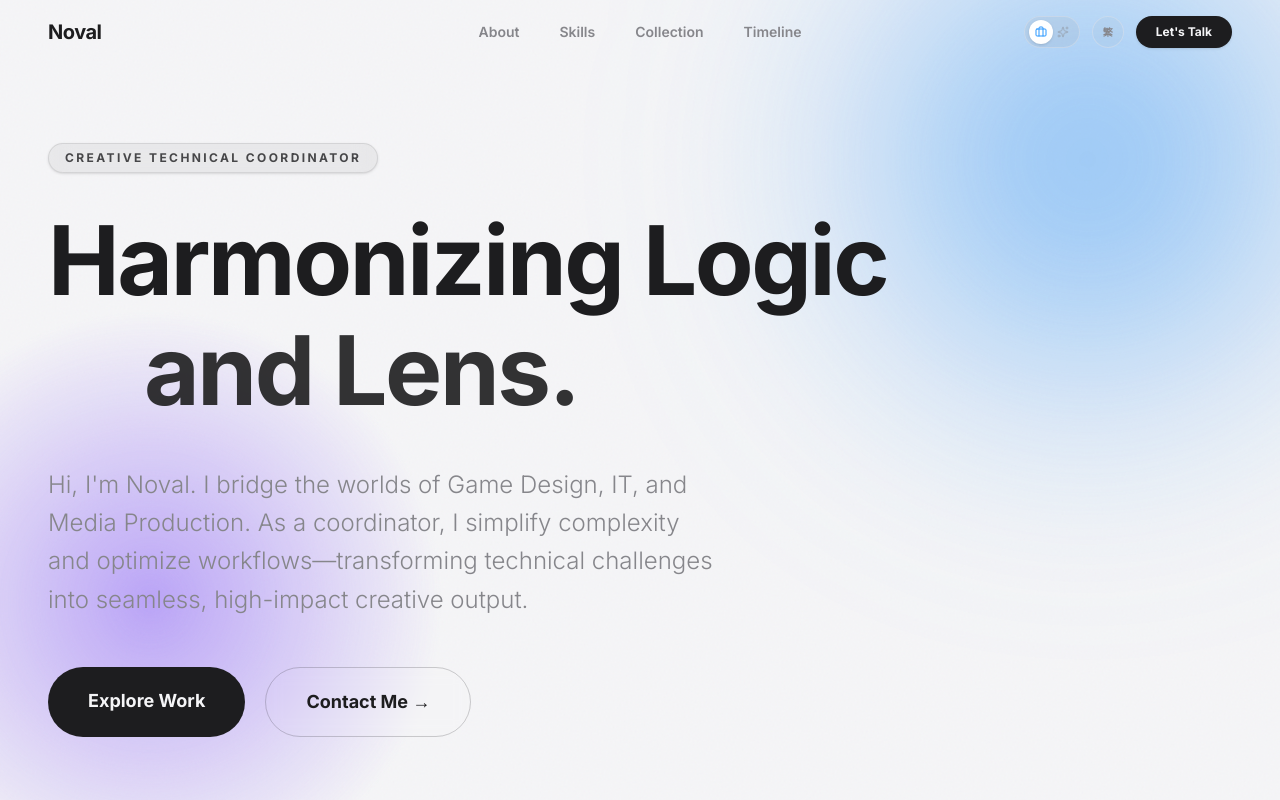
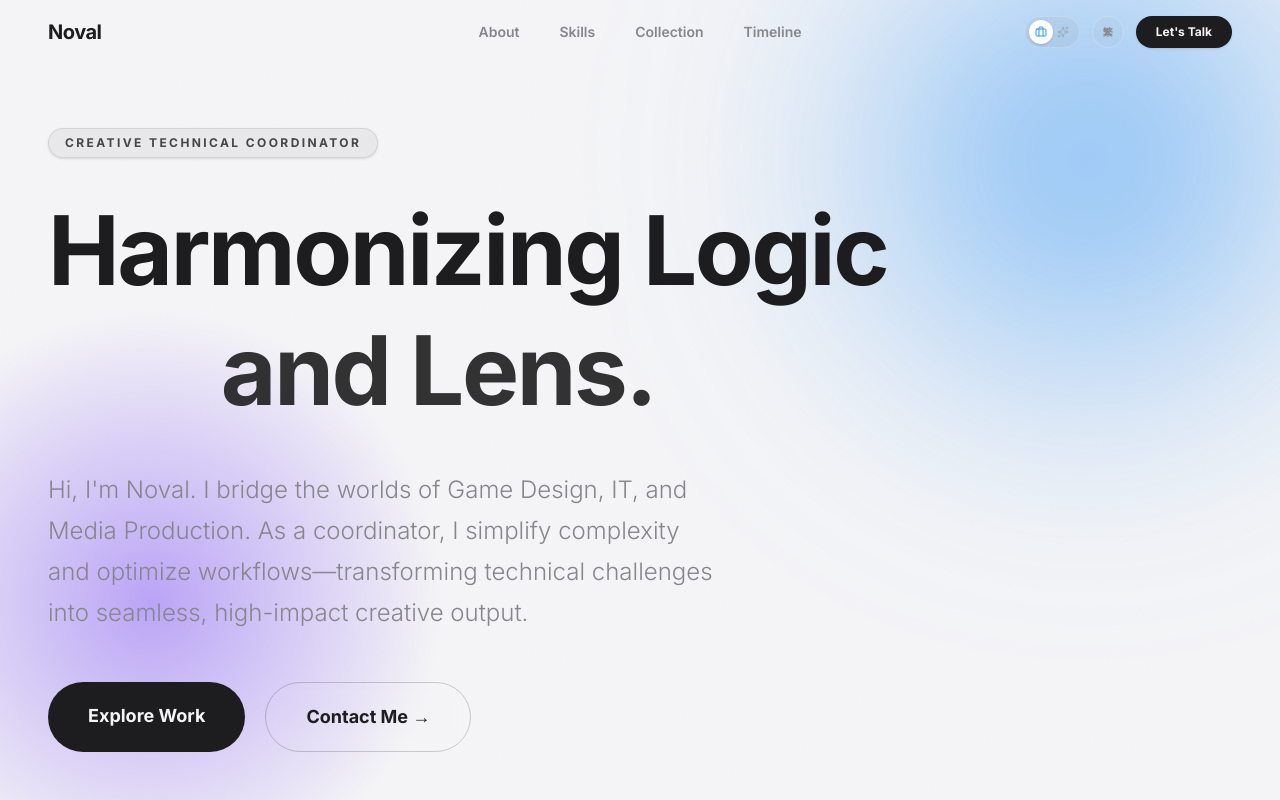
Before and after one commit to Noval-G/Noval-Landing-page, a Next.js app: page / in a window 1280 px wide. Shown: the top 800 px of the page. Built offline with nearby package versions, Linux system fonts and the light colour scheme.

Commit message:
style: optimize Chinese typography and title copy in Hero section

```diff
--- a/src/components/Hero.tsx
+++ b/src/components/Hero.tsx
@@ -75,15 +75,15 @@ export default function Hero() {
           {t('hero.badge')}
         </span>
 
-        <h1 className="text-5xl md:text-7xl lg:text-8xl font-bold tracking-tight text-foreground mb-10 leading-[1.15]">
+        <h1 className={`text-5xl md:text-7xl lg:text-8xl font-bold text-foreground mb-10 leading-[1.25] ${useLanguage().language === 'zh' ? 'tracking-normal font-semibold' : 'tracking-tight font-black'}`}>
           {t('hero.title').split('  ').map((line, i) => (
-            <span key={i} className={`block ${i > 0 ? 'md:ml-24 opacity-90' : ''}`}>
+            <span key={i} className={`block ${i > 0 ? 'md:ml-[15%] opacity-90' : ''}`}>
               <TypewriterText text={line} delay={0.3 + i * 0.5} />
             </span>
           ))}
         </h1>
 
-        <p className="text-xl md:text-2xl text-muted max-w-2xl mb-12 leading-[1.6] font-light">
+        <p className="text-xl md:text-2xl text-muted max-w-2xl mb-12 leading-[1.7] font-light">
           {t('hero.subtitle')}
         </p>
 
--- a/src/context/LanguageContext.tsx
+++ b/src/context/LanguageContext.tsx
@@ -116,7 +116,7 @@ const translations: Record<Language, Record<string, string>> = {
     'mode.sanctuary': '心靈棲所',
     // Hero
     'hero.badge': '創意技術協調師',
-    'hero.title': '策動邏輯與光影  優化創意產能',
+    'hero.title': '策動邏輯與光影  粹鍊創意質感',
     'hero.subtitle': '我是 Noval，跨越遊戲、IT 與影像的轉化樞紐。以嚴謹邏輯拆解複雜，以藝術直覺重塑表達——致力於降本增效，讓創意在技術的軌道上無縫奔馳。',
     'hero.explore': '閱覽作品',
     'hero.contact': '聯絡我',
```
